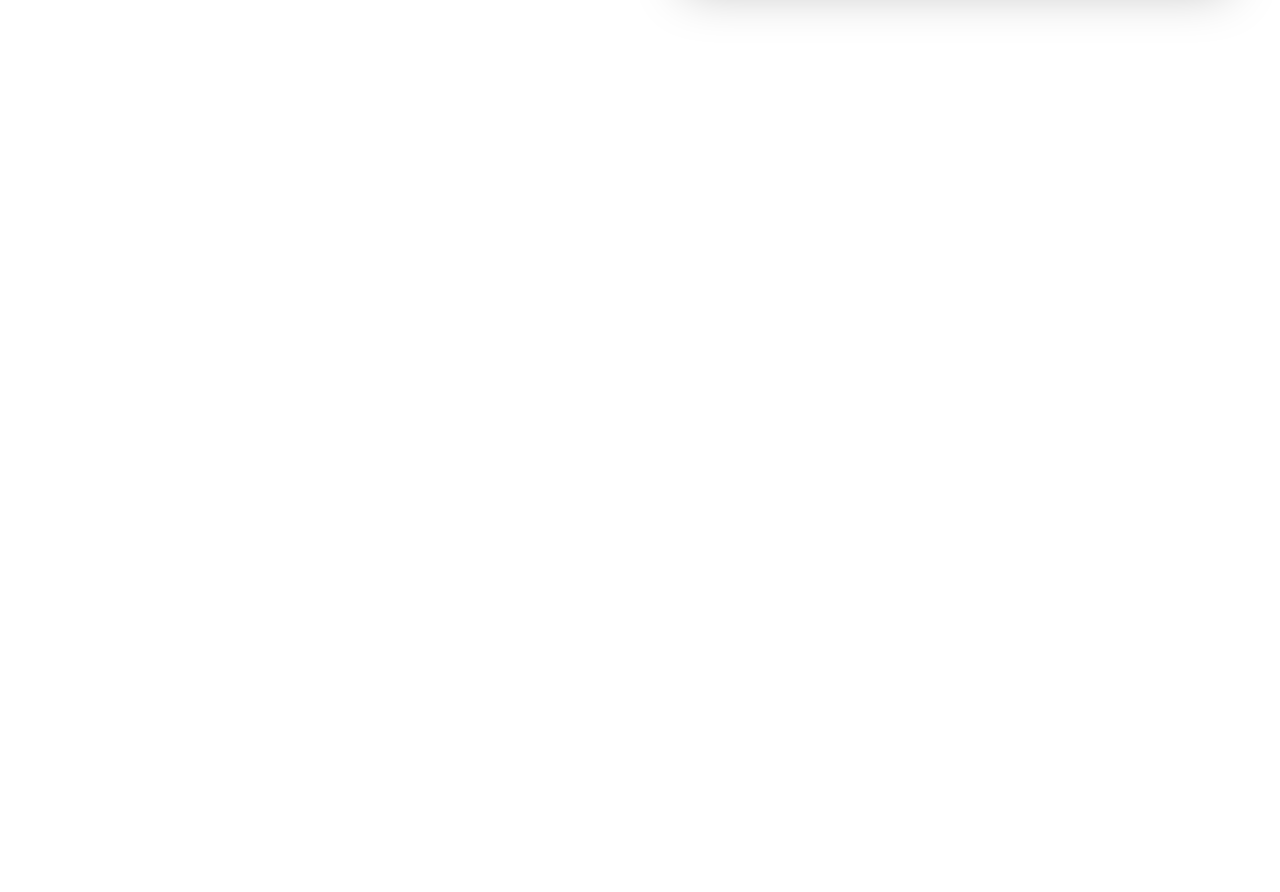
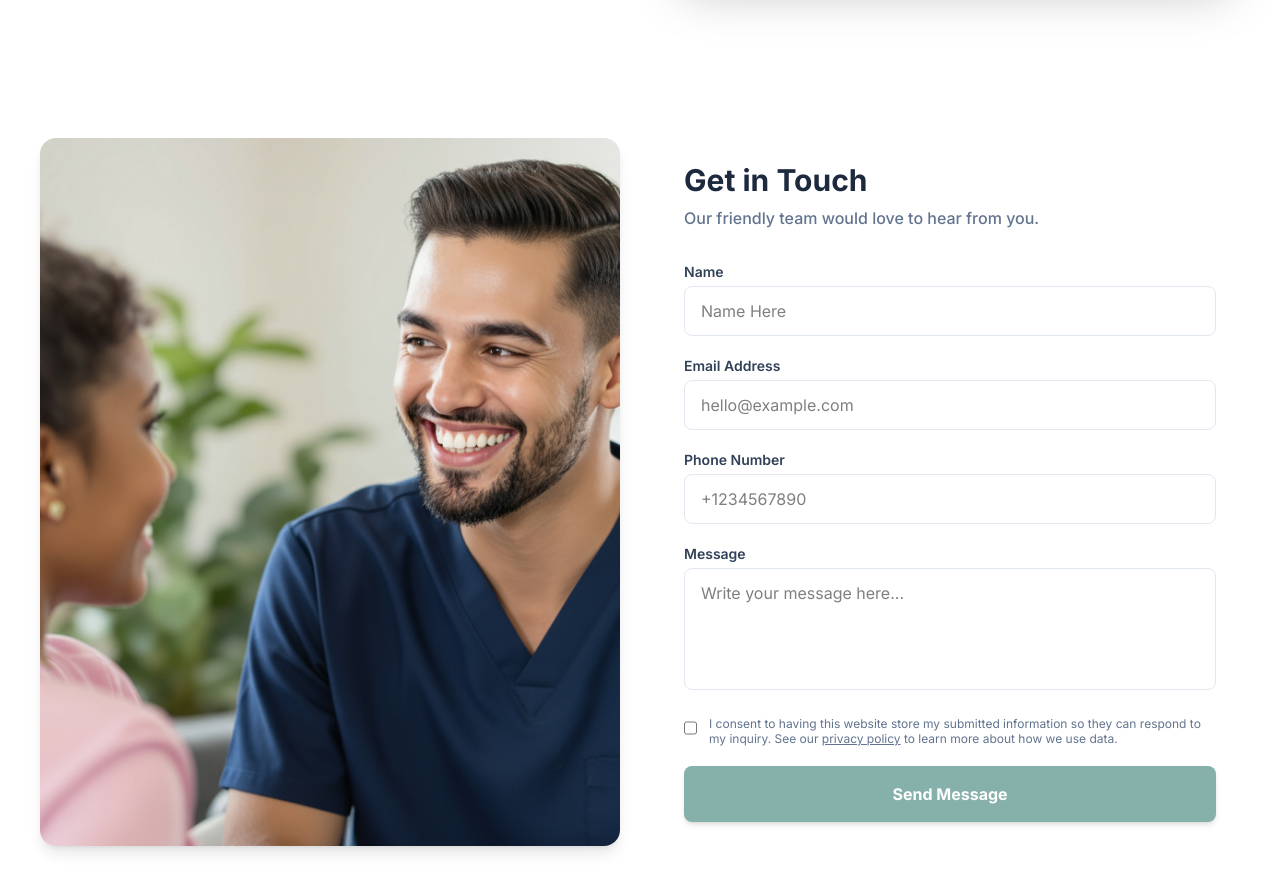
Before and after one commit to omar-faruk72/ivory-port, a Next.js app: page / in a window 1280 px wide. Shown: the part 1880-2772 px from the top of the page. Before the commit the page ends 1938 px from the top, so only its background shows below. Built offline with nearby package versions, Linux system fonts and the light colour scheme.

Commit message:
contact section

```diff
--- /dev/null
+++ b/app/components/home-page/ContactSection.tsx
@@ -0,0 +1,103 @@
+import Image from "next/image";
+
+const ContactSection = () => {
+  return (
+    <section className="py-20 px-6 md:px-10 max-w-7xl mx-auto">
+      <div className="grid grid-cols-1 lg:grid-cols-2 gap-10 items-stretch">
+
+        {/* Left Side: Image */}
+        <div className="relative min-h-[400px] rounded-2xl overflow-hidden shadow-lg">
+          <Image
+            src="/assets/image/get-in.png"
+            alt="Contact Us"
+            fill
+            className="object-cover"
+            priority
+          />
+        </div>
+
+        {/* Right Side: Contact Form */}
+        <div className="bg-white p-2 md:p-6 rounded-2xl">
+          <div className="mb-8">
+            <h2 className="text-3xl font-bold text-slate-800">Get in Touch</h2>
+            <p className="text-slate-500 mt-2 font-medium">
+              Our friendly team would love to hear from you.
+            </p>
+          </div>
+
+          <form className="space-y-5">
+            {/* Name Field */}
+            <div>
+              <label className="block text-sm font-semibold text-slate-700 mb-1">
+                Name
+              </label>
+              <input
+                type="text"
+                placeholder="Name Here"
+                className="w-full px-4 py-3 rounded-lg border border-slate-200 focus:outline-none focus:ring-2 focus:ring-teal-500/20 focus:border-teal-500 transition"
+              />
+            </div>
+
+            {/* Email Field */}
+            <div>
+              <label className="block text-sm font-semibold text-slate-700 mb-1">
+                Email Address
+              </label>
+              <input
+                type="email"
+                placeholder="hello@example.com"
+                className="w-full px-4 py-3 rounded-lg border border-slate-200 focus:outline-none focus:ring-2 focus:ring-teal-500/20 focus:border-teal-500 transition"
+              />
+            </div>
+
+            {/* Phone Field */}
+            <div>
+              <label className="block text-sm font-semibold text-slate-700 mb-1">
+                Phone Number
+              </label>
+              <input
+                type="tel"
+                placeholder="+1234567890"
+                className="w-full px-4 py-3 rounded-lg border border-slate-200 focus:outline-none focus:ring-2 focus:ring-teal-500/20 focus:border-teal-500 transition"
+              />
+            </div>
+
+            {/* Message Field */}
+            <div>
+              <label className="block text-sm font-semibold text-slate-700 mb-1">
+                Message
+              </label>
+              <textarea
+                rows={4}
+                placeholder="Write your message here..."
+                className="w-full px-4 py-3 rounded-lg border border-slate-200 focus:outline-none focus:ring-2 focus:ring-teal-500/20 focus:border-teal-500 transition resize-none"
+              ></textarea>
+            </div>
+
+            {/* Consent Checkbox */}
+            <div className="flex items-start gap-3">
+              <input
+                type="checkbox"
+                id="consent"
+                className="mt-1 w-4 h-4 text-teal-600 border-slate-300 rounded focus:ring-teal-500 cursor-pointer"
+              />
+              <label htmlFor="consent" className="text-xs text-slate-500 leading-tight">
+                I consent to having this website store my submitted information so they can respond to my inquiry. See our <span className="underline cursor-pointer">privacy policy</span> to learn more about how we use data.
+              </label>
+            </div>
+
+            {/* Submit Button */}
+            <button
+              type="submit"
+              className="w-full py-4 bg-[#86B1AA] hover:bg-[#769d96] text-white font-bold rounded-lg transition-all shadow-md active:scale-[0.98]"
+            >
+              Send Message
+            </button>
+          </form>
+        </div>
+      </div>
+    </section>
+  );
+};
+
+export default ContactSection;
--- a/app/page.tsx
+++ b/app/page.tsx
@@ -1,3 +1,4 @@
+import ContactSection from "./components/home-page/ContactSection";
 import InvisalignSection from "./components/home-page/InvisalignSection";
 import WhyChooseUs from "./components/home-page/WhyChooseUs";
 
@@ -6,6 +7,7 @@
     <div className="">
      <InvisalignSection></InvisalignSection>
      <WhyChooseUs></WhyChooseUs>
+     <ContactSection></ContactSection>
     </div>
   );
 }
```
Also changed, not shown: public/assets/image/get-in.png (added).
